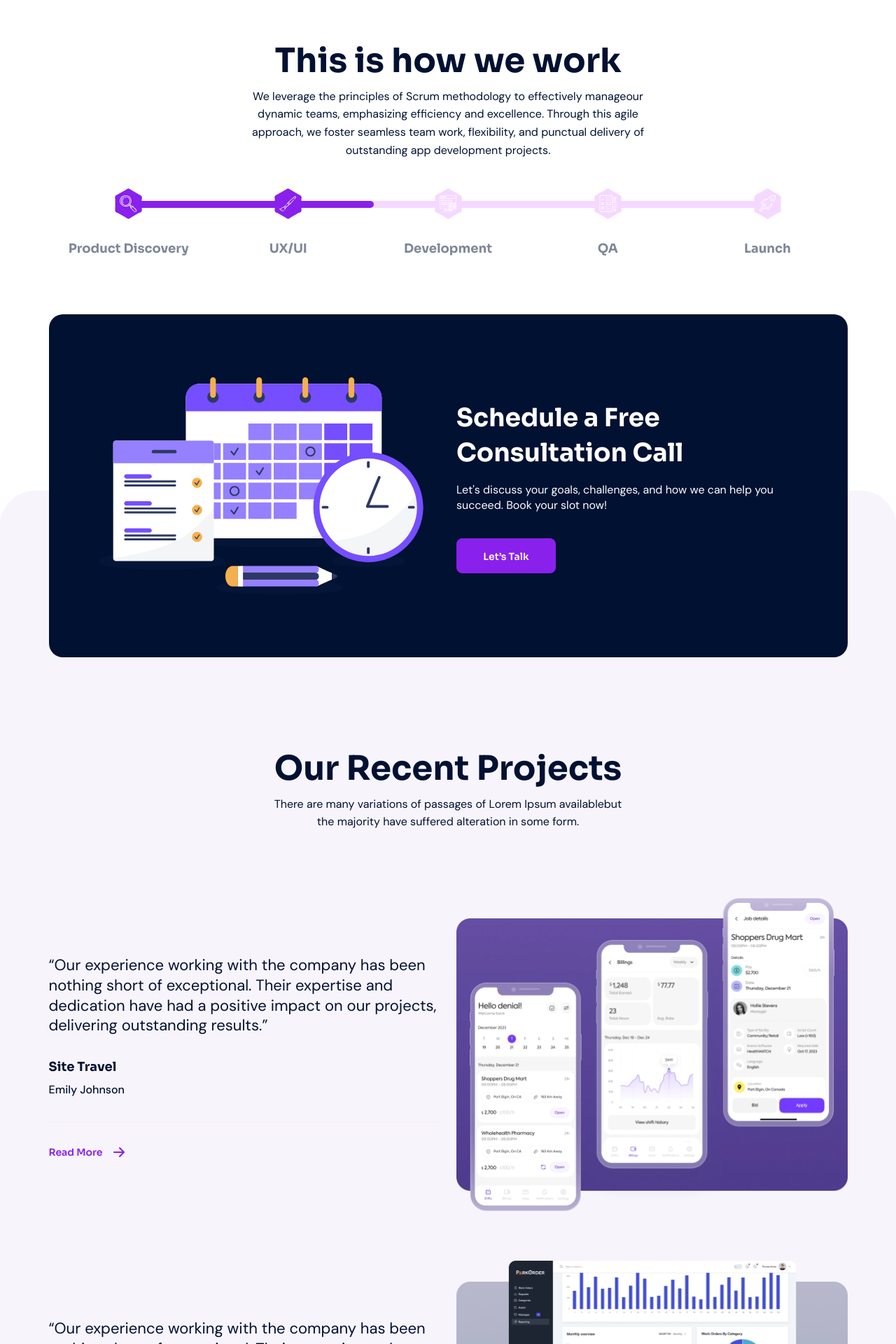
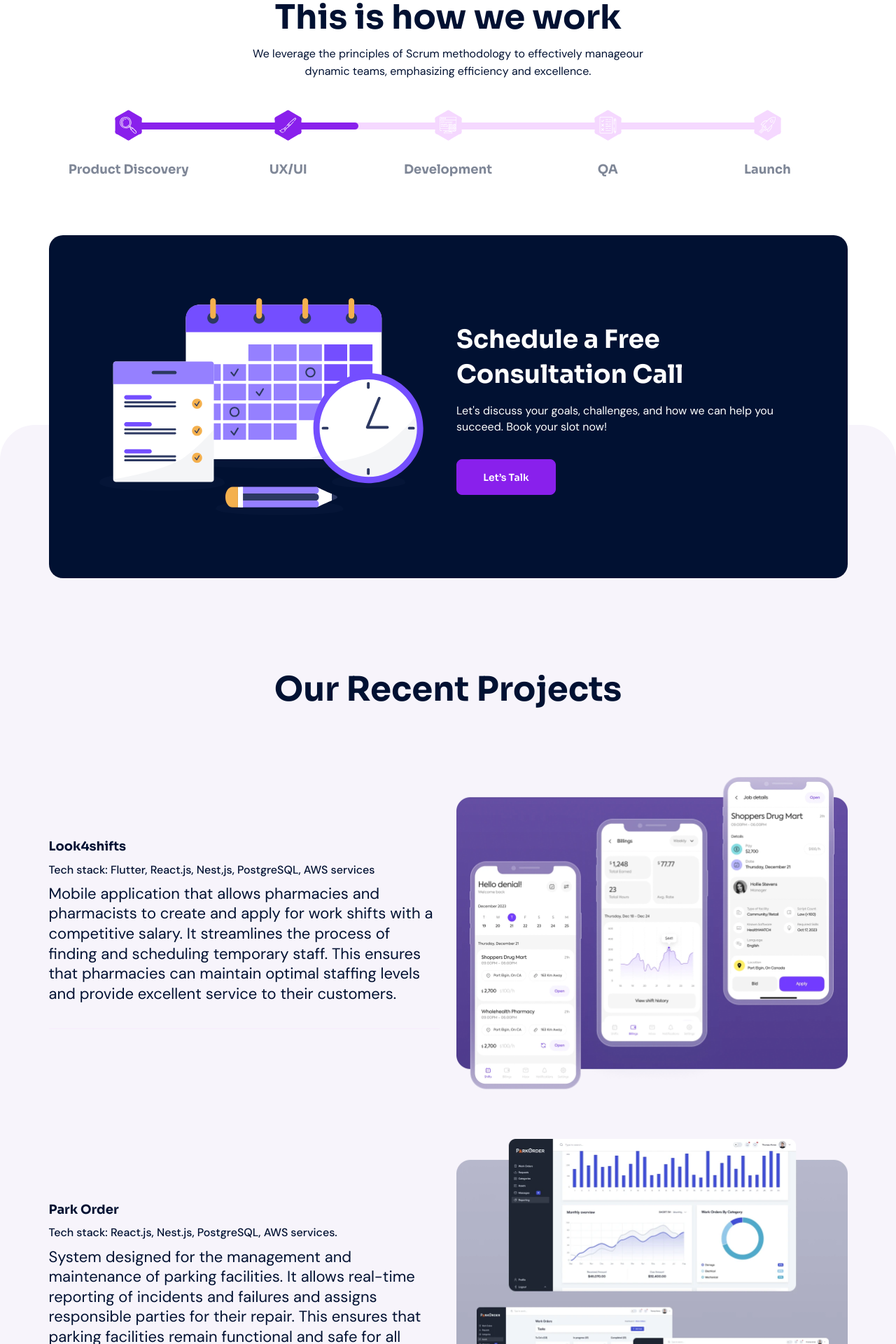
Before and after one commit to andihaskel/bonding-landing, a React (Vite) app: page / in a window 1280 px wide. Shown: the part 1560-3480 px from the top of the page at 70% size. Built offline with nearby package versions, Linux system fonts and the light colour scheme.

Commit message:
feat: refactors

```diff
--- a/src/components/footer/Footer.jsx
+++ b/src/components/footer/Footer.jsx
@@ -1,12 +1,12 @@
-import React, { useState, useRef } from 'react'
-import { delay, motion, useInView } from 'framer-motion'
+import { motion, useInView } from 'framer-motion';
+import React, { useRef } from 'react';
 import Container from 'react-bootstrap/Container';
-import './footer.scss'
-import LogoB from '/Bonding_logo.svg'
-import linkedinIcon from '/linkedin_w.svg'
-import FacebookIcon from '/facebook_w.svg'
-import InstagramIcon from '/instagram_w.svg'
-import YoutubeIcon from '/youtube_w.svg'
+import './footer.scss';
+import LogoB from '/Bonding_logo.svg';
+import FacebookIcon from '/facebook_w.svg';
+import InstagramIcon from '/instagram_w.svg';
+import linkedinIcon from '/linkedin_w.svg';
+import YoutubeIcon from '/youtube_w.svg';
 
 const Footer = () => {
 
@@ -63,7 +63,7 @@ const Footer = () => {
                 className='btn secondary mt-3 mb-3'
                 href="#Contact"
               >Let’s Talk</motion.a>
-              <motion.p >Lorem ipsum dolor sit amet consectetur. Id turpis maecenas nunc imperdiet sed ultricies mi. Elementum nulla nec netus cursus vel tempor nisl. Egestas.</motion.p>
+              {/* <motion.p >Lorem ipsum dolor sit amet consectetur. Id turpis maecenas nunc imperdiet sed ultricies mi. Elementum nulla nec netus cursus vel tempor nisl. Egestas.</motion.p> */}
             </div>
             <div className="col-12 col-md-6 offset-md-1 position-relative">
               <motion.div className="useful_links_container row mt-4 mt-md-0" >
--- a/src/components/howWeWork/HowWeWork.jsx
+++ b/src/components/howWeWork/HowWeWork.jsx
@@ -1,14 +1,14 @@
-import React, { useState, useRef, useEffect } from 'react'
-import { delay, motion, useInView } from 'framer-motion'
+import { motion } from 'framer-motion';
+import React, { useEffect, useState } from 'react';
 import Container from 'react-bootstrap/Container';
-import './howWeWork.scss'
-import ScheduleImg from '/andib-schedule.svg'
-import Product_Discovery from '/Product_Discovery.svg'
-import UxUi from '/UXUI.svg'
+import './howWeWork.scss';
+import Development from '/andib-development.svg';
+import ScheduleImg from '/andib-schedule.svg';
+import Checklist from '/Checklist-icon.svg';
 // import Qa from '/QA.svg'
-import Launch from '/Launch.svg'
-import Development from '/andib-development.svg'
-import Checklist from '/Checklist-icon.svg'
+import Launch from '/Launch.svg';
+import Product_Discovery from '/Product_Discovery.svg';
+import UxUi from '/UXUI.svg';
 
 
 const HowWeWork = () => {
@@ -78,7 +78,9 @@ const HowWeWork = () => {
       <Container>
         <div className='title-container'>
           <h2>This is how we work</h2>
-          <p>We leverage the principles of Scrum methodology to effectively manageour dynamic teams, emphasizing efficiency and excellence. Through this agile approach, we foster seamless team work, flexibility, and punctual delivery of outstanding app development projects.</p>
+          <p>We leverage the principles of Scrum methodology to effectively manageour dynamic teams, emphasizing efficiency and excellence.
+             {/* this agile approach, we foster seamless team work, flexibility, and punctual delivery of outstanding app development projects. */}
+             </p>
         </div>
 
         <div className='progress-bar-container'>
--- a/src/components/ourTeam/OurTeam.jsx
+++ b/src/components/ourTeam/OurTeam.jsx
@@ -1,12 +1,11 @@
-import React, { useState, useEffect, useRef } from 'react'
-import { delay, motion, useInView } from 'framer-motion'
+import { motion, useInView } from 'framer-motion';
+import React, { useRef } from 'react';
 import Container from 'react-bootstrap/Container';
-import './ourTeam.scss'
-import Andres_Haskel from '/team-1.webp'
-import Gabriel_Bursztein from '/team-2.webp'
-import Michael_Brown from '/Michael_Brown.webp'
-import TwitterIcon from '/twitter.svg'
-import LinkedinIcon from '/linkedin.svg'
+import './ourTeam.scss';
+import LinkedinIcon from '/linkedin.svg';
+import Andres_Haskel from '/team-1.webp';
+import Gabriel_Bursztein from '/team-2.webp';
+import TwitterIcon from '/twitter.svg';
 
 const OurTeam = () => {
 
@@ -19,8 +18,8 @@ const OurTeam = () => {
       name: 'Andres Haskel',
       title: 'CEO',
       text: 'Lorem ipsum dolor sit amet consectetur. Id turpis maecenas nunc imperdiet sed ultricies mi. Elementum nulla nec netus cursus vel tempor nisl. Egestas.',
-      twitterLink: '#',
-      linkedinLink: '#',
+      twitterLink: 'https://twitter.com/AndresHaskel',
+      linkedinLink: 'https://www.linkedin.com/in/andreshaskel/',
     },
     {
       img: Gabriel_Bursztein,
@@ -28,7 +27,7 @@ const OurTeam = () => {
       title: 'CTO',
       text: 'Lorem ipsum dolor sit amet consectetur. Id turpis maecenas nunc imperdiet sed ultricies mi. Elementum nulla nec netus cursus vel tempor nisl. Egestas.',
       twitterLink: '#',
-      linkedinLink: '#',
+      linkedinLink: 'https://www.linkedin.com/in/gabrielbursztein/',
     },
     // {
     //   img: Michael_Brown,
--- a/src/components/recentProjects/RecentProjects.jsx
+++ b/src/components/recentProjects/RecentProjects.jsx
@@ -1,17 +1,17 @@
-import React, { useState, useEffect, useRef } from 'react'
-import { delay, motion, useInView } from 'framer-motion'
+import { motion, useInView } from 'framer-motion';
+import React, { useRef } from 'react';
 import Container from 'react-bootstrap/Container';
-import ProjectOne from '/andib-project-1a.webp'
-import ProjectTwo from '/andib_project_2.webp'
-
-import { Swiper, SwiperSlide } from 'swiper/react';
 // Import Swiper styles
 import 'swiper/css';
 import 'swiper/css/pagination';
 // import required modules
 import { Pagination } from 'swiper/modules';
+import { Swiper, SwiperSlide } from 'swiper/react';
+import './recentProjects.scss';
+import ProjectOne from '/andib-project-1a.webp';
+import ProjectTwo from '/andib_project_2.webp';
 
-import './recentProjects.scss'
+
 
 const RecentProjects = () => {
 
@@ -20,16 +20,16 @@ const RecentProjects = () => {
 
   const projects = [
     {
-      text: '“Our experience working with the company has been nothing short of exceptional. Their expertise and dedication have had a positive impact on our projects, delivering outstanding results.”',
-      title: 'Site Travel',
-      author: 'Emily Johnson',
+      text: 'Mobile application that allows pharmacies and pharmacists to create and apply for work shifts with a competitive salary. It streamlines the process of finding and scheduling temporary staff. This ensures that pharmacies can maintain optimal staffing levels and provide excellent service to their customers.',
+      title: 'Look4shifts',
+      author: 'Tech stack: Flutter, React.js, Nest,js, PostgreSQL, AWS services',
       link: '#',
       img: ProjectOne
     },
     {
-      text: '“Our experience working with the company has been nothing short of exceptional. Their expertise and dedication have had a positive impact on our projects, delivering outstanding results.”',
-      title: 'Site Travel 2',
-      author: 'Emily Johnson 2',
+      text: 'System designed for the management and maintenance of parking facilities. It allows real-time reporting of incidents and failures and assigns responsible parties for their repair. This ensures that parking facilities remain functional and safe for all users.',
+      title: 'Park Order',
+      author: 'Tech stack: React.js, Nest.js, PostgreSQL, AWS services.',
       link: '#',
       img: ProjectTwo
     },
@@ -76,7 +76,7 @@ const RecentProjects = () => {
             className='title-container text-center'
           >
             <motion.h2>Our Recent Projects</motion.h2>
-            <motion.p>There are many variations of passages of Lorem Ipsum availablebut the majority have suffered alteration in some form.</motion.p>
+            {/* <motion.p>There are many variations of passages of Lorem Ipsum availablebut the majority have suffered alteration in some form.</motion.p> */}
           </motion.div>
 
           {projects.map((project, item) => (
@@ -85,14 +85,14 @@ const RecentProjects = () => {
               <motion.div
                 className="col-12 col-md-6 order-2 order-md-1"
               >
-                <motion.p>{project.text}</motion.p>
                 <motion.h4>{project.title}</motion.h4>
                 <motion.p className='author'>{project.author}</motion.p>
+                <motion.p>{project.text}</motion.p>
                 <hr />
-                <motion.a
+                {/* <motion.a
                   className='position-relative'
                   href={project.link}
-                >Read More</motion.a>
+                >Read More</motion.a> */}
               </motion.div>
               <motion.div className="col-12 col-md-6 order-1 order-md-2">
                 <div className='img-container position-relative text-center mb-2 mb-md-0'>
--- a/src/components/whatwedo/WhatWeDo.jsx
+++ b/src/components/whatwedo/WhatWeDo.jsx
@@ -1,9 +1,9 @@
-import React, { useState, useRef } from 'react'
-import { delay, motion, useInView } from 'framer-motion'
+import { motion, useInView } from 'framer-motion';
+import React, { useRef } from 'react';
 import Container from 'react-bootstrap/Container';
-import './whatwedo.scss'
-import Computer from '/andib-service-1.svg'
-import IdCard from '/andib-service-2.svg'
+import './whatwedo.scss';
+import Computer from '/andib-service-1.svg';
+import IdCard from '/andib-service-2.svg';
 
 const variants = {
   initial: {
@@ -37,7 +37,7 @@ const WhatWeDo = () => {
       <Container>
         <motion.div className='title-container'>
           <h2>Our Services</h2>
-          <p>There are many variations of passages of Lorem Ipsum availablebut the majority have suffered alteration in some form.</p>
+          {/* <p>There are many variations of passages of Lorem Ipsum availablebut the majority have suffered alteration in some form.</p> */}
         </motion.div>
 
         <motion.div className="row" >
--- a/src/pages/Home/Home.jsx
+++ b/src/pages/Home/Home.jsx
@@ -1,11 +1,10 @@
 import React from 'react'
+import Contact from '../../components/contact/Contact'
 import Hero from '../../components/hero/Hero'
+import HowWeWork from '../../components/howWeWork/HowWeWork'
+import OurTeam from '../../components/ourTeam/OurTeam'
+import RecentProjects from '../../components/recentProjects/RecentProjects'
 import WhatWeDo from '../../components/whatwedo/WhatWeDo'
-import HowWeWork from '../../components/howWeWork/HowWeWork'
-import RecentProjects from '../../components/recentProjects/RecentProjects'
-import OurTeam from '../../components/ourTeam/OurTeam'
-import OurServices from '../../components/ourServices/OurServices'
-import Contact from '../../components/contact/Contact'
 
 const Home = () => {
   return (
@@ -25,9 +24,9 @@ const Home = () => {
       <section id="OurTeam">
         <OurTeam />
       </section>
-      <section id="OurServices">
+      {/* <section id="OurServices">
         <OurServices />
-      </section>
+      </section> */}
       <section id="Contact">
         <Contact />
       </section>
```
Also changed, not shown: src/App.jsx (+8 -9 lines), src/components/howWeWork/HowWeWork_OLD.jsx (+9 -9 lines).
